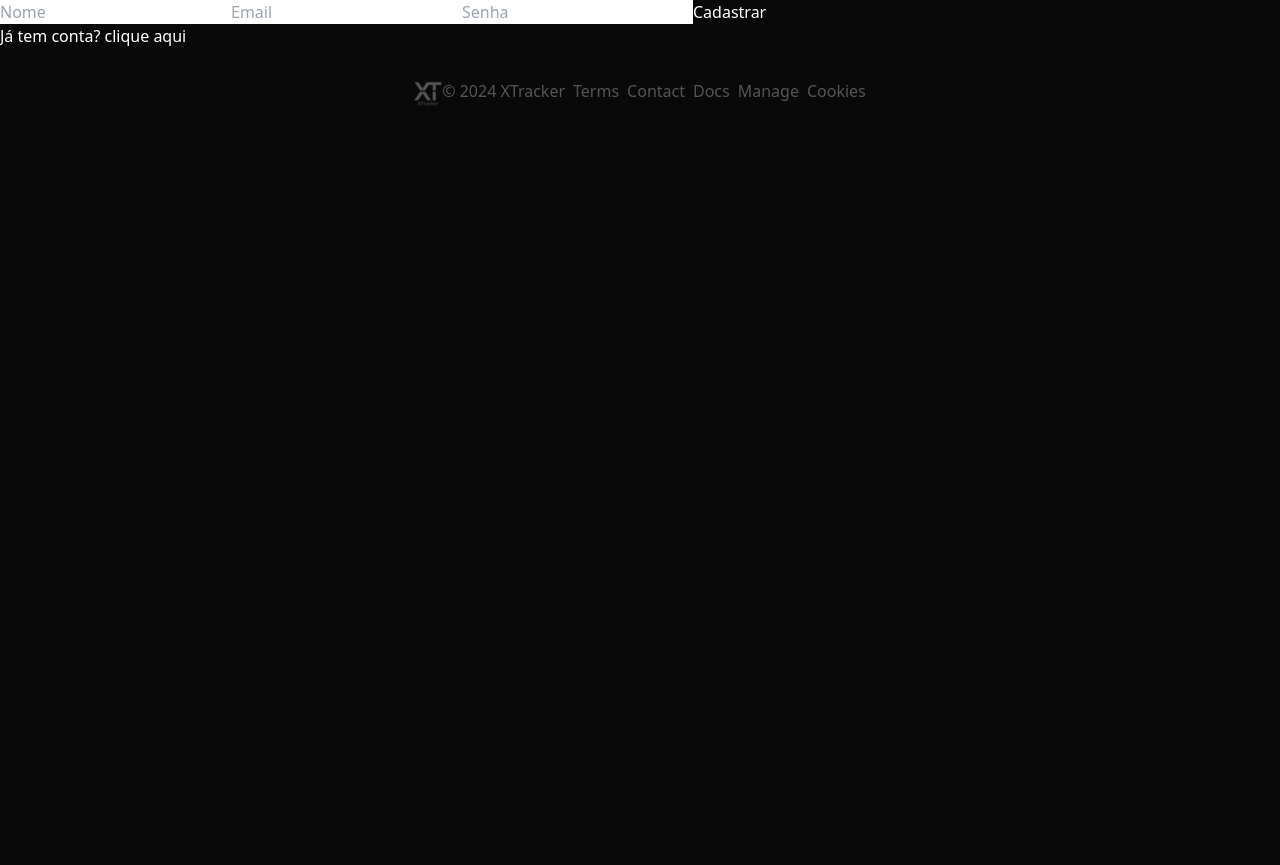
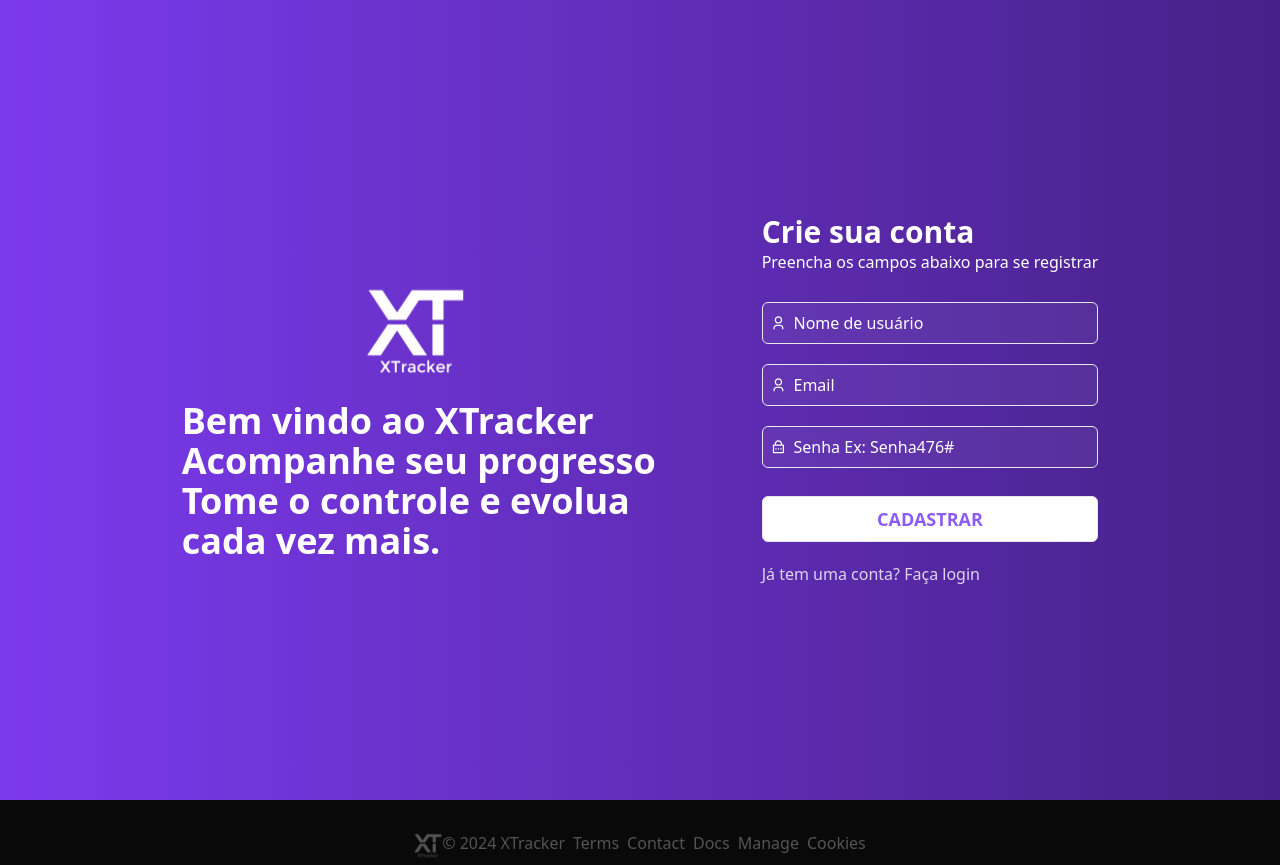
Before and after one commit to Pedro-L-Lopes/XTrackerFront, a React (Vite) app: page /register in a window 1280 px wide. Before the commit the page ends 800 px from the top, so only its background shows below. Built offline with nearby package versions, Linux system fonts and the light colour scheme.

Commit message:
feat: Register design and other features

```diff
--- a/src/components/habits/SummaryTable.tsx
+++ b/src/components/habits/SummaryTable.tsx
@@ -27,7 +27,7 @@ import { getSummary } from "../../slices/habitSlice";
 
 const summaryDates = generateDatesFromYearBeginning();
 
-const minimumSummaryDatesSize = 18 * 7;
+const minimumSummaryDatesSize = 15 * 7;
 const amountOfDaysToFill = minimumSummaryDatesSize - summaryDates.length;
 
 type SummaryTableProps = {
@@ -50,7 +50,6 @@ const SummaryTable = () => {
   return (
     <div className="overflow-x-scroll p-1 custom-scrollbar">
       <div className="w-full flex">
-        {/* Header */}
         <div className="grid grid-rows-7 grid-flow-row gap-3">
           {weekDays.map((weekDay, index) => (
             <div
@@ -61,10 +60,8 @@ const SummaryTable = () => {
             </div>
           ))}
         </div>
-        {/* Day square */}
         <div className="grid grid-rows-7 grid-flow-col gap-3">
           {summary &&
-            summary.length > 0 &&
             summaryDates.map((date) => {
               const dayInSummary = summary.find((day: any) => {
                 return dayjs(date).isSame(day.date, "day");
--- a/src/components/message/Message.tsx
+++ b/src/components/message/Message.tsx
@@ -20,7 +20,7 @@ const Message: React.FC<MessageProps> = ({ text, type }) => {
     <>
       {isVisible && (
         <div
-          className={`fixed top-0 left-0 m-4 p-4 rounded-md ${
+          className={`fixed top-0 m-4 p-4 rounded-md ${
             type === "error" ? "bg-red-500" : "bg-green-500"
           } text-white`}
         >
--- a/src/pages/auth/Login.tsx
+++ b/src/pages/auth/Login.tsx
@@ -1,7 +1,6 @@
 // Hooks
 import { useState, useEffect, FormEvent } from "react";
 import { Link } from "react-router-dom";
-import { useNavigate } from "react-router-dom";
 
 // Redux
 import { useSelector } from "react-redux";
@@ -22,7 +21,6 @@ const Login = () => {
   const [password, setPassword] = useState("");
 
   const dispatch = useAppDispatch();
-  const navigate = useNavigate();
 
   const { loading, error } = useSelector((state: any) => state.auth);
 
@@ -56,7 +54,6 @@ const Login = () => {
       </section>
 
       <form onSubmit={handleSubmit} className="flex flex-col gap-5">
-        <h2 className="text-center bg-red-500 rounded-sm">{error}</h2>
         <div className="mb-2">
           <h1 className="text-3xl font-bold">Já tem cadastro?</h1>
           <h2>Faça seu login e acompanhe seu progresso</h2>
@@ -100,8 +97,6 @@ const Login = () => {
           value={loading ? "AGUARDE" : "ENTRAR"}
         />
 
-        {error && <Message text={error} type="error" />}
-
         <div className="flex justify-between items-center">
           <Link
             to="/forget"
@@ -117,6 +112,7 @@ const Login = () => {
           </Link>
         </div>
       </form>
+      {error && <Message text={error} type={"error"} />}
     </main>
   );
 };
--- a/src/pages/auth/Register.tsx
+++ b/src/pages/auth/Register.tsx
@@ -1,76 +1,104 @@
-import { Link, useNavigate } from "react-router-dom";
-
 import { useState, useEffect, FormEvent } from "react";
-import { UseSelector, useSelector } from "react-redux";
+import { Link } from "react-router-dom";
+import { useSelector } from "react-redux";
 import { useAppDispatch } from "../../hooks/useAppDispatch";
-
 import { registerUser, reset } from "../../slices/authSlice";
+import Message from "../../components/message/Message";
+import { RiUser3Line, RiLockPasswordLine } from "react-icons/ri";
+import logo from "../../assets/Logo.svg";
 
 const Register = () => {
   const [userName, setUserName] = useState("");
   const [email, setEmail] = useState("");
   const [password, setPassword] = useState("");
-
   const dispatch = useAppDispatch();
-
-  const navigate = useNavigate();
-
   const { loading, error } = useSelector((state: any) => state.auth);
-
-  if (loading) {
-    return <p>Carregando...</p>;
-  }
 
   const handleSubmit = (e: FormEvent) => {
     e.preventDefault();
-
     const user = {
       userName,
       email,
       password,
     };
-
-    console.log(user);
-
     dispatch(registerUser(user));
-    navigate("/");
   };
-
-  if (error) {
-    return <p>{error}</p>;
-  }
 
   useEffect(() => {
     dispatch(reset());
   }, [dispatch]);
 
   return (
-    <main>
-      <form onSubmit={handleSubmit}>
+    <main
+      className="h-screen flex justify-center items-center gap-20"
+      style={{ backgroundImage: "linear-gradient(to right, #7c3aed, #472187)" }}
+    >
+      <section className="flex flex-col items-center">
+        <div className="mr-8">
+          <img src={logo} alt="Logo XTracker" className="w-[100px]" />
+        </div>
+        <div>
+          <p className="text-4xl font-bold max-w-[500px]">
+            Bem vindo ao XTracker <br /> Acompanhe seu progresso Tome o controle
+            e evolua cada vez mais.
+          </p>
+        </div>
+      </section>
+      <form onSubmit={handleSubmit} className="flex flex-col gap-5">
+        <div className="mb-2">
+          <h1 className="text-3xl font-bold">Crie sua conta</h1>
+          <h2>Preencha os campos abaixo para se registrar</h2>
+        </div>
+        <label className="flex items-center bg-white bg-opacity-5 border rounded-md">
+          <RiUser3Line className="ml-2" />
           <input
             type="text"
-          placeholder="Nome"
+            placeholder="Nome de usuário"
             onChange={(e) => setUserName(e.target.value)}
             value={userName}
-          className="text-black"
+            className="p-2 w-full flex bg-transparent placeholder:text-white outline-none"
+            required
           />
+        </label>
+        <label className="flex items-center bg-white bg-opacity-5 border rounded-md">
+          <RiUser3Line className="ml-2" />
           <input
-          type="text"
+            type="email"
             placeholder="Email"
             onChange={(e) => setEmail(e.target.value)}
             value={email}
-          className="text-black"
+            className="p-2 w-full flex bg-transparent placeholder:text-white outline-none"
+            required
           />
+        </label>
+        <label className="flex items-center bg-white bg-opacity-5 border rounded-md">
+          <RiLockPasswordLine className="ml-2" />
           <input
-          type="text"
-          placeholder="Senha"
+            type="password"
+            placeholder="Senha Ex: Senha476#"
             onChange={(e) => setPassword(e.target.value)}
             value={password}
-          className="text-black"
+            className="p-2 w-full flex bg-transparent placeholder:text-white outline-none"
+            required
           />
-        <button>Cadastrar</button>
+        </label>
+
+        <input
+          type="submit"
+          className="p-2 mt-2 text-violet-500 text-lg font-bold bg-white border rounded-md placeholder:text-white outline-none transition-all hover:text-violet-700 cursor-pointer"
+          value={loading ? "AGUARDE" : "CADASTRAR"}
+        />
+        <div className="flex justify-between items-center">
+          <Link
+            to="/login"
+            className="opacity-80 hover:opacity-100 transition-all"
+          >
+            Já tem uma conta? Faça login
+          </Link>
+        </div>
       </form>
-      <Link to="/login">Já tem conta? clique aqui</Link>
+
+      {error && <Message text={error} type={"error"} />}
     </main>
   );
 };
--- a/src/services/authService.ts
+++ b/src/services/authService.ts
@@ -17,6 +17,8 @@ const registerUser = async (data: User) => {
     if (res) {
       localStorage.setItem("user", JSON.stringify(res));
     }
+
+    return res;
   } catch (error) {
     console.log(error);
   }
--- a/src/slices/authSlice.ts
+++ b/src/slices/authSlice.ts
@@ -29,8 +29,8 @@ export const registerUser = createAsyncThunk(
   async (user: User, thunkAPI) => {
     const data: any = await authService.registerUser(user);
 
-    if (data.errors) {
-      return thunkAPI.rejectWithValue(data.errors[0]);
+    if (data.status) {
+      return thunkAPI.rejectWithValue(data.message);
     }
 
     return data;
@@ -95,7 +95,6 @@ export const authSlice = createSlice({
       .addCase(loginUser.rejected, (state, action) => {
         state.loading = false;
         state.error = action.payload;
-        console.log(action.payload);
         state.user = { userName: "", password: "" };
       })
       .addCase(logout.fulfilled, (state) => {
```
Lines whose indentation alone changed are shown as unchanged.
